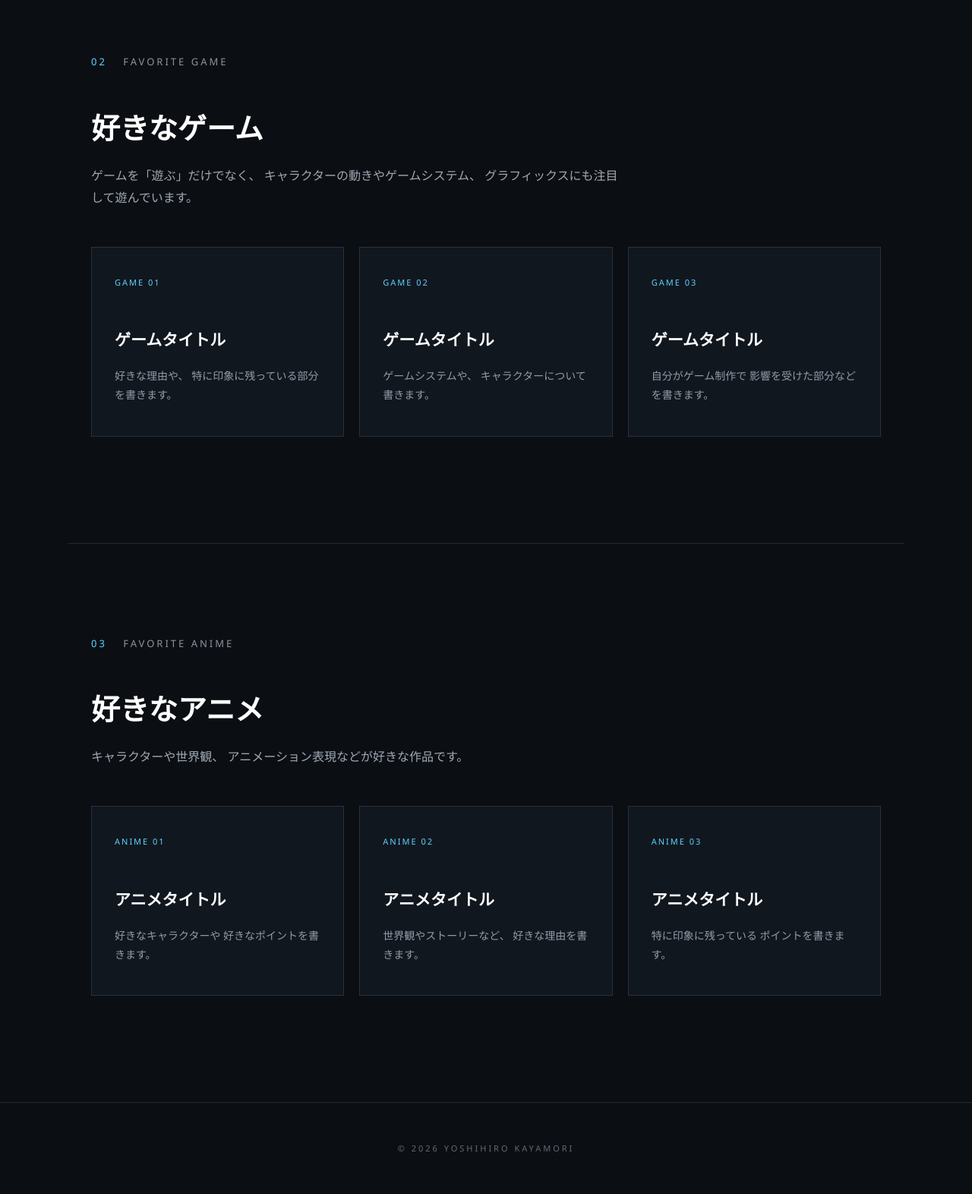
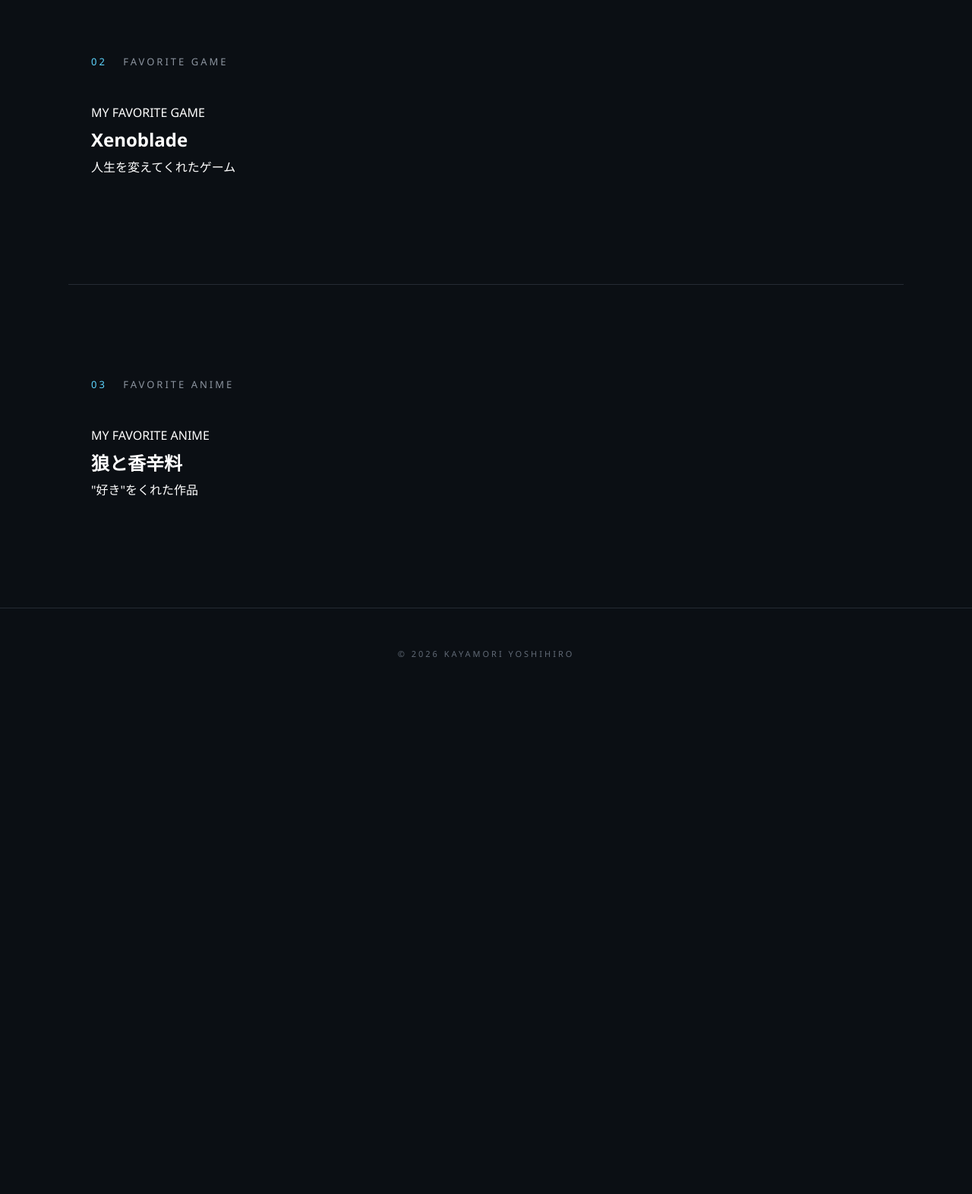
Before and after one commit to KayamoriYoshihiro/KayamoriYoshihiro.github.io, a plain HTML site: page index.html in a window 1280 px wide. Shown: the part 1100-2672 px from the top of the page at 76% size. After the commit the page ends 2020 px from the top, so only its background shows below. Drawn offline with Linux system fonts and the light colour scheme.

Commit message:
Webサイト改変

```diff
--- a/index.html
+++ b/index.html
@@ -17,7 +17,7 @@
         <div class="header-inner">
 
             <a href="#" class="logo">
-                YOSHIHIRO KAYAMORI
+                KAYAMORI YOSHIHIRO
             </a>
 
             <nav>
@@ -57,7 +57,7 @@
                     </h1>
 
                     <p class="english-name">
-                        YOSHIHIRO KAYAMORI
+                        KAYAMORI YOSHIHIRO
                     </p>
 
                 </div>
@@ -100,7 +100,7 @@
                 </p>
 
                 <h2>
-                    富山県出身。
+                    富山県中新川郡立山町 出身。
                 </h2>
 
                 <p>
@@ -108,8 +108,8 @@
                 </p>
 
                 <p>
-                    現在はゲームプログラマーを目指し、
-                    ゲーム制作や3Dプログラミングを学んでいます。
+                    現在は、ゲームプログラマーを目指し、
+                    東京都で一人暮らしをしています。
                 </p>
 
             </div>
@@ -121,76 +121,27 @@
      好きなゲーム
 ====================== -->
 
-        <section
-            id="favorite-games"
-            class="favorite-section">
+<section id="favorite-game" class="favorite-section">
 
     <div class="section-label">
         <span>02</span>
         FAVORITE GAME
     </div>
 
+    <div class="favorite-content">
 
-            <div class="favorite-header">
+        <div class="favorite-info">
+
+            <p class="favorite-type">
+                MY FAVORITE GAME
+            </p>
 
             <h2>
-                    好きなゲーム
+                Xenoblade
             </h2>
 
-                <p>
-                    ゲームを「遊ぶ」だけでなく、
-                    キャラクターの動きやゲームシステム、
-                    グラフィックスにも注目して遊んでいます。
-                </p>
-
-            </div>
-
-
-            <div class="favorite-grid">
-
-                <div class="favorite-card">
-
-                    <span>GAME 01</span>
-
-                    <h3>
-                        ゲームタイトル
-                    </h3>
-
-                    <p>
-                        好きな理由や、
-                        特に印象に残っている部分を書きます。
-                    </p>
-
-                </div>
-
-
-                <div class="favorite-card">
-
-                    <span>GAME 02</span>
-
-                    <h3>
-                        ゲームタイトル
-                    </h3>
-
-                    <p>
-                        ゲームシステムや、
-                        キャラクターについて書きます。
-                    </p>
-
-                </div>
-
-
-                <div class="favorite-card">
-
-                    <span>GAME 03</span>
-
-                    <h3>
-                        ゲームタイトル
-                    </h3>
-
-                    <p>
-                        自分がゲーム制作で
-                        影響を受けた部分などを書きます。
+            <p class="favorite-description">
+                人生を変えてくれたゲーム
             </p>
 
         </div>
@@ -204,75 +155,28 @@
      好きなアニメ
 ====================== -->
 
-        <section
-            id="favorite-anime"
-            class="favorite-section anime-section">
+<section id="favorite-anime" class="favorite-section">
 
     <div class="section-label">
         <span>03</span>
         FAVORITE ANIME
     </div>
 
+    <div class="favorite-content">
 
-            <div class="favorite-header">
+        <div class="favorite-info">
+
+            <p class="favorite-type">
+                MY FAVORITE ANIME
+            </p>
 
             <h2>
-                    好きなアニメ
+                狼と香辛料
             </h2>
 
-                <p>
-                    キャラクターや世界観、
-                    アニメーション表現などが好きな作品です。
-                </p>
+            <p class="favorite-description">
+                "好き"をくれた作品
 
-            </div>
-
-
-            <div class="favorite-grid">
-
-                <div class="favorite-card">
-
-                    <span>ANIME 01</span>
-
-                    <h3>
-                        アニメタイトル
-                    </h3>
-
-                    <p>
-                        好きなキャラクターや
-                        好きなポイントを書きます。
-                    </p>
-
-                </div>
-
-
-                <div class="favorite-card">
-
-                    <span>ANIME 02</span>
-
-                    <h3>
-                        アニメタイトル
-                    </h3>
-
-                    <p>
-                        世界観やストーリーなど、
-                        好きな理由を書きます。
-                    </p>
-
-                </div>
-
-
-                <div class="favorite-card">
-
-                    <span>ANIME 03</span>
-
-                    <h3>
-                        アニメタイトル
-                    </h3>
-
-                    <p>
-                        特に印象に残っている
-                        ポイントを書きます。
             </p>
 
         </div>
@@ -285,7 +189,7 @@
 
 
     <footer>
-        © 2026 YOSHIHIRO KAYAMORI
+        © 2026 KAYAMORI YOSHIHIRO
     </footer>
 
 </body>
```
Lines whose indentation alone changed are shown as unchanged.
